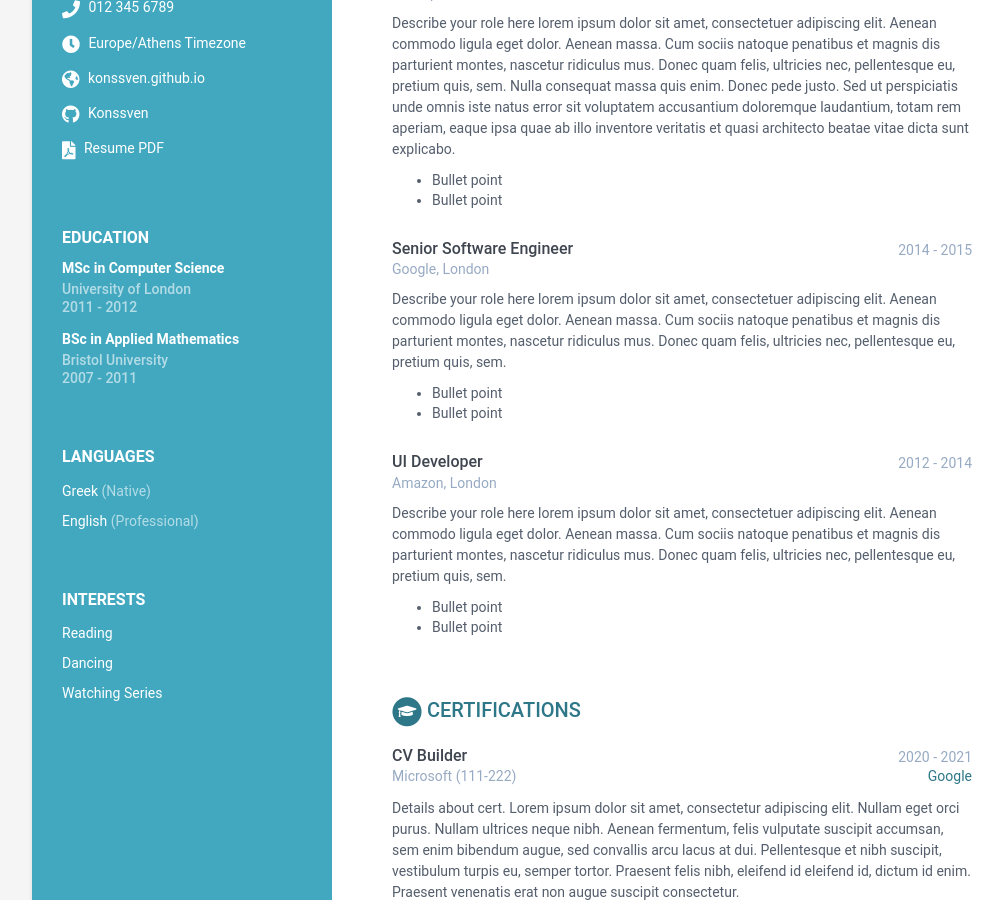
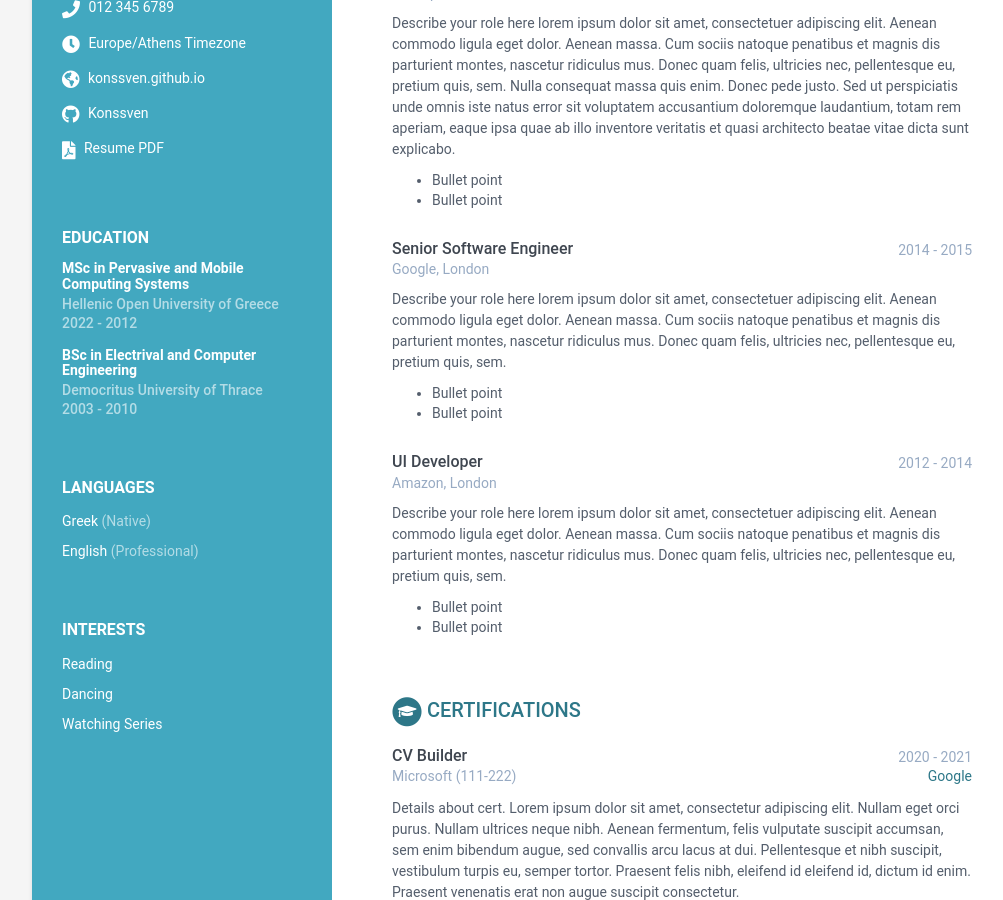
Before and after one commit to Konssven/konssven.github.io, a Jekyll site: the page built from index.html, in a window 1280 px wide and 900 px high, scrolled down 371 px. Shown: the whole window, without its empty margins (108-1111 px from the left). Built offline with Jekyll 4.4.1, drawn with Linux system fonts in a browser that asks for light colours.

Commit message:
Changed education data

```diff
--- a/_data/data.yml
+++ b/_data/data.yml
@@ -66,9 +66,9 @@ career-profile:
 education:
     title: Education
     info:
-      - degree: MSc in Computer Science
-        university: University of London
-        time: 2011 - 2012
+      - degree: MSc in Pervasive and Mobile Computing Systems
+        university: Hellenic Open University of Greece
+        time: 2022 - 2012
         details: |
           Describe your study here lorem ipsum dolor sit amet, consectetuer
           adipiscing elit. Aenean commodo ligula eget dolor. Aenean massa. Cum
@@ -77,9 +77,9 @@ education:
           pretium quis, sem.
             - Bullet point
             - Bullet point
-      - degree: BSc in Applied Mathematics
-        university: Bristol University
-        time: 2007 - 2011
+      - degree: BSc in Electrival and Computer Engineering
+        university: Democritus University of Thrace
+        time: 2003 - 2010
         details: |
           Describe your study here lorem ipsum dolor sit amet, consectetuer
           adipiscing elit. Aenean commodo ligula eget dolor. Aenean massa. Cum
```
